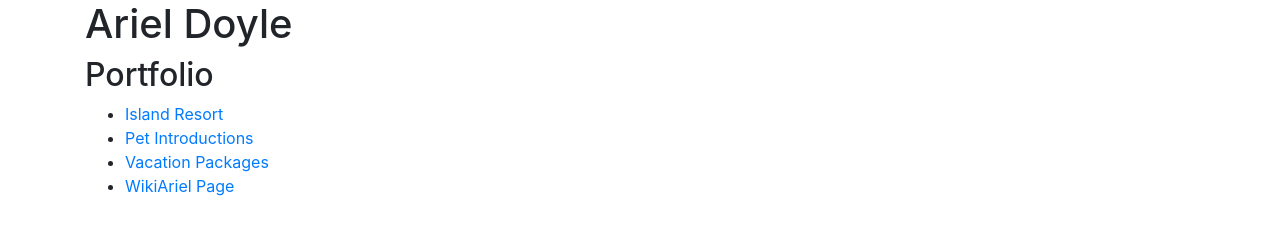
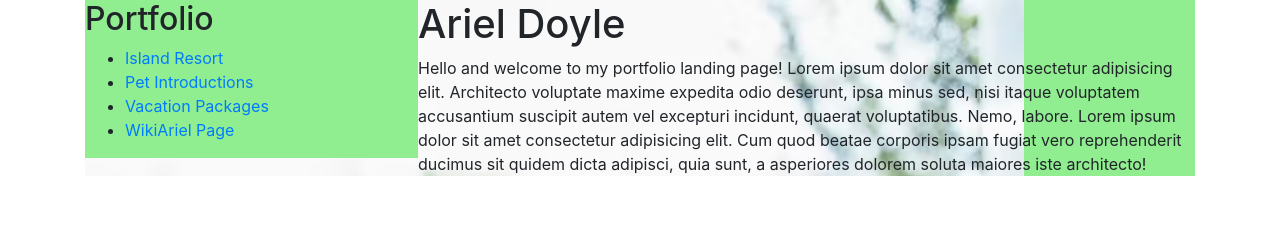
Before and after one commit to Ariel-Doyle/Portfolio, a plain HTML site: page index.html in a window 1280 px wide. Drawn offline with Linux system fonts and the light colour scheme.

Commit message:
experiment with background image and colors.

```diff
--- a/css/styles.css
+++ b/css/styles.css
@@ -1,3 +1,14 @@
 .sidebar {
+  width: 30%;
   float: left;
+  background-color: lightgreen;
+  border: 5px;
 }
+
+.main {
+  background-color: lightgreen;
+  background-image: url('../img/young_tranplants.avif');
+  background-repeat: no-repeat;
+  background-attachment: fixed;
+  background-size: 80%;
+}
--- a/index.html
+++ b/index.html
@@ -7,7 +7,6 @@
 </head>
 <body>
   <div class="container">
-    <h1>Ariel Doyle</h1>
     <div class="sidebar">
       <h2>Portfolio</h2>
       <ul>
@@ -26,6 +25,10 @@
       </ul>
     </div>
     <div class="main">
+      <h1>Ariel Doyle</h1>
+      <p>
+        Hello and welcome to my portfolio landing page! Lorem ipsum dolor sit amet consectetur adipisicing elit. Architecto voluptate maxime expedita odio deserunt, ipsa minus sed, nisi itaque voluptatem accusantium suscipit autem vel excepturi incidunt, quaerat voluptatibus. Nemo, labore. Lorem ipsum dolor sit amet consectetur adipisicing elit. Cum quod beatae corporis ipsam fugiat vero reprehenderit ducimus sit quidem dicta adipisci, quia sunt, a asperiores dolorem soluta maiores iste architecto!
+      </p>
 
     </div>
 
```
